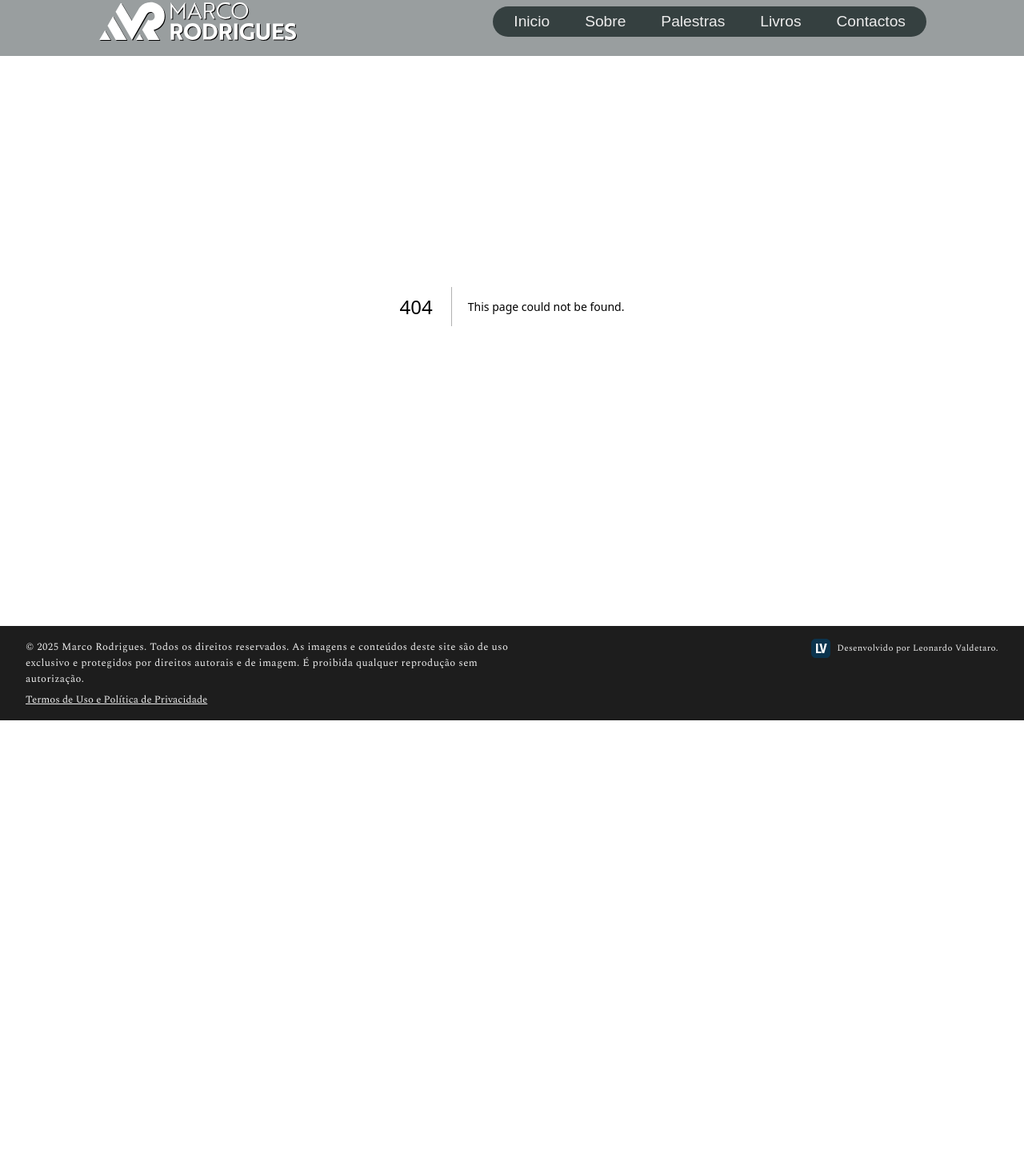
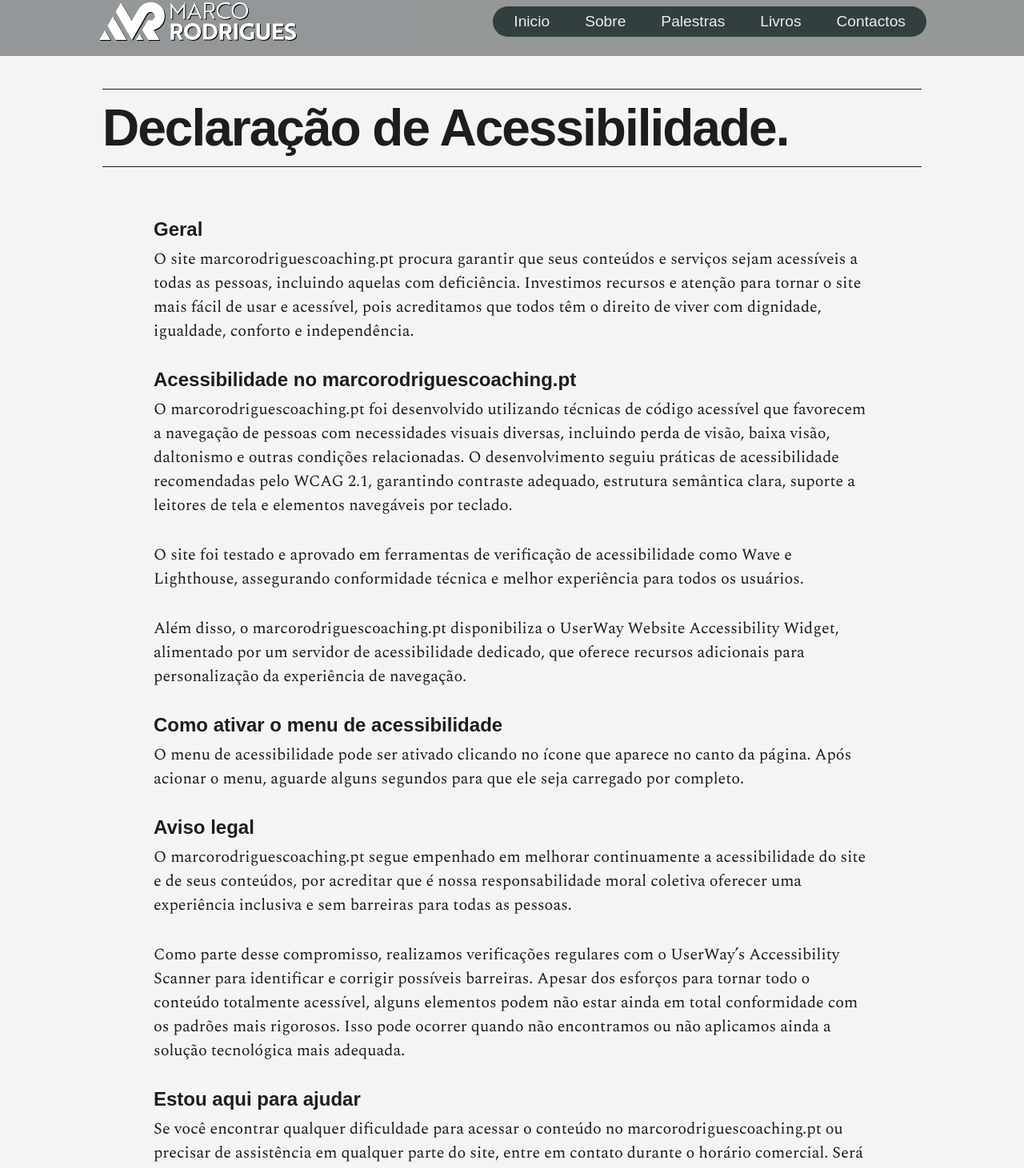
Before and after one commit to leonardovaldetaro/marco-rodrigues, a Next.js app: page /acessibilidade in a window 1280 px wide. Before the commit this address had no page. Shown: the part 17-1478 px from the top of the page at 80% size. Before the commit the page ends 918 px from the top, so only its background shows below. Built offline with nearby package versions, Linux system fonts and the light colour scheme; a web font is replaced by a local one.

Commit message:
declaração de acessibilidade

```diff
--- a/app/_components/footer/index.tsx
+++ b/app/_components/footer/index.tsx
@@ -12,6 +12,9 @@ export default function Footer() {
                     </p>
                     <Link href="/termo-de-uso" className={Styles.footer__container__termo__link}>
                         Termos de Uso e Política de Privacidade
+                    </Link>
+                    <Link href="/acessibilidade" className={Styles.footer__container__termo__link}>
+                        Declaração de Acessibilidade
                     </Link>
                 </div>
                 <div className={Styles.footer__container__lvtext}>
--- /dev/null
+++ b/app/acessibilidade/Acessibilidade.module.scss
@@ -0,0 +1,76 @@
+@import "../styles/variables";
+@import "../styles/breakpoints";
+
+.termoDeAcessibilidade {
+    display: flex;
+    flex-direction: column;
+    padding: 8rem;
+    max-width: 1440px;
+
+    @media (max-width: $desktop_sm) {
+        padding: 8rem 1rem 2rem 1rem;
+    }
+
+    &__content {
+        display: flex;
+        flex-direction: column;
+        color: $text-dark;
+        padding: 0 4rem;
+
+        @media (max-width: $desktop_sm) {
+            padding: 0;
+        }
+
+        h2 {
+            font-size: $subtitle-size;
+            font-weight: 700;
+            color: $text-dark;
+            margin-bottom: .5rem;
+        }
+
+        p {
+            font-family: $font-secondary;
+            font-size: $text-size;
+            margin-bottom: 2rem
+        }
+
+        ul {
+            font-family: $font-secondary;
+            font-size: $text-size;
+            margin-left: 2rem;
+            margin-bottom: 2rem;
+            list-style: disc;
+
+            li {
+                margin-bottom: .5rem;
+                font-weight: 600;
+            }
+        }
+    }
+}
+
+.header {
+    display: flex;
+    flex-direction: column;
+    align-items: flex-start;
+    border-bottom: 1px solid $text-dark;
+    border-top: 1px solid $text-dark;
+    padding: 1em 0;
+    margin-bottom: 4rem;
+
+    @media (max-width: $desktop_sm) {
+        margin-bottom: 3rem;
+    }
+
+    &__title {
+        font-size: 4rem;
+        font-weight: 900;
+        line-height: 1em;
+        color: $text-dark;
+        letter-spacing: -2px;
+
+        @media (max-width: $desktop_sm) {
+            font-size: 2rem;
+        }
+    }
+}
--- /dev/null
+++ b/app/acessibilidade/page.tsx
@@ -0,0 +1,64 @@
+'use client';
+import Styles from './Acessibilidade.module.scss';
+
+export default function Acessibilidade() {
+    return (
+        <main className={Styles.termoDeAcessibilidade}>
+            <div className={Styles.header}>
+                <h1 className={Styles.header__title}>
+                    Declaração de Acessibilidade.
+                </h1>
+            </div>
+
+            <article className={Styles.termoDeAcessibilidade__content}>
+                <h2>Geral</h2>
+                <p>
+                    O site marcorodriguescoaching.pt procura garantir que seus conteúdos e serviços sejam acessíveis a todas as pessoas, incluindo aquelas com deficiência. Investimos recursos e atenção para tornar o site mais fácil de usar e acessível, pois acreditamos que todos têm o direito de viver com dignidade, igualdade, conforto e independência.
+                </p>
+            </article>
+
+            <article className={Styles.termoDeAcessibilidade__content}>
+                <h2>Acessibilidade no marcorodriguescoaching.pt</h2>
+                <p>
+                    O marcorodriguescoaching.pt foi desenvolvido utilizando técnicas de código acessível que favorecem a navegação de pessoas com necessidades visuais diversas, incluindo perda de visão, baixa visão, daltonismo e outras condições relacionadas. O desenvolvimento seguiu práticas de acessibilidade recomendadas pelo WCAG 2.1, garantindo contraste adequado, estrutura semântica clara, suporte a leitores de tela e elementos navegáveis por teclado.
+                </p>
+                <p>
+                    O site foi testado e aprovado em ferramentas de verificação de acessibilidade como Wave e Lighthouse, assegurando conformidade técnica e melhor experiência para todos os usuários.
+                </p>
+                <p>
+                    Além disso, o marcorodriguescoaching.pt disponibiliza o UserWay Website Accessibility Widget, alimentado por um servidor de acessibilidade dedicado, que oferece recursos adicionais para personalização da experiência de navegação.
+                </p>
+            </article>
+            <article className={Styles.termoDeAcessibilidade__content}>
+                <h2>Como ativar o menu de acessibilidade</h2>
+                <p>
+                    O menu de acessibilidade pode ser ativado clicando no ícone que aparece no canto da página. Após acionar o menu, aguarde alguns segundos para que ele seja carregado por completo.
+                </p>
+            </article>
+            <article className={Styles.termoDeAcessibilidade__content}>
+                <h2>Aviso legal</h2>
+                <p>
+                    O marcorodriguescoaching.pt segue empenhado em melhorar continuamente a acessibilidade do site e de seus conteúdos, por acreditar que é nossa responsabilidade moral coletiva oferecer uma experiência inclusiva e sem barreiras para todas as pessoas.
+                </p>
+                <p>
+                    Como parte desse compromisso, realizamos verificações regulares com o UserWay’s Accessibility Scanner para identificar e corrigir possíveis barreiras. Apesar dos esforços para tornar todo o conteúdo totalmente acessível, alguns elementos podem não estar ainda em total conformidade com os padrões mais rigorosos. Isso pode ocorrer quando não encontramos ou não aplicamos ainda a solução tecnológica mais adequada.
+                </p>
+            </article>
+            <article className={Styles.termoDeAcessibilidade__content}>
+                <h2>Estou aqui para ajudar</h2>
+                <p>
+                    Se você encontrar qualquer dificuldade para acessar o conteúdo no marcorodriguescoaching.pt ou precisar de assistência em qualquer parte do site, entre em contato durante o horário comercial. Será um prazer ajudar.
+                </p>
+            </article>
+            <article className={Styles.termoDeAcessibilidade__content}>
+                <h2>Contato</h2>
+                <p>
+                    Se quiser relatar um problema de acessibilidade, tiver dúvidas ou precisar de suporte, fale com a equipe do marcorodriguescoaching.pt:
+                </p>
+                <p>
+                    E-mail: [mamrpm@gmail.com]
+                </p>
+            </article>
+        </main>
+    );
+}
--- a/app/robots.txt/route.ts
+++ b/app/robots.txt/route.ts
@@ -2,7 +2,7 @@ export async function GET() {
   const content = `User-agent: *
 Allow: /
 
-Sitemap: https://marco-rodrigues.vercel.app/sitemap.xml
+Sitemap: https://www.marcorodriguescoaching.pt/sitemap.xml
 `;
 
   return new Response(content, {
--- a/app/sitemap.xml/route.ts
+++ b/app/sitemap.xml/route.ts
@@ -7,7 +7,7 @@ export async function GET() {
     'palestras'
   ];
 
-  const domain = 'https://marco-rodrigues.vercel.app';
+  const domain = 'https://www.marcorodriguescoaching.pt';
 
   const sitemap = `<?xml version="1.0" encoding="UTF-8"?>
 <urlset xmlns="http://www.sitemaps.org/schemas/sitemap/0.9">
```
